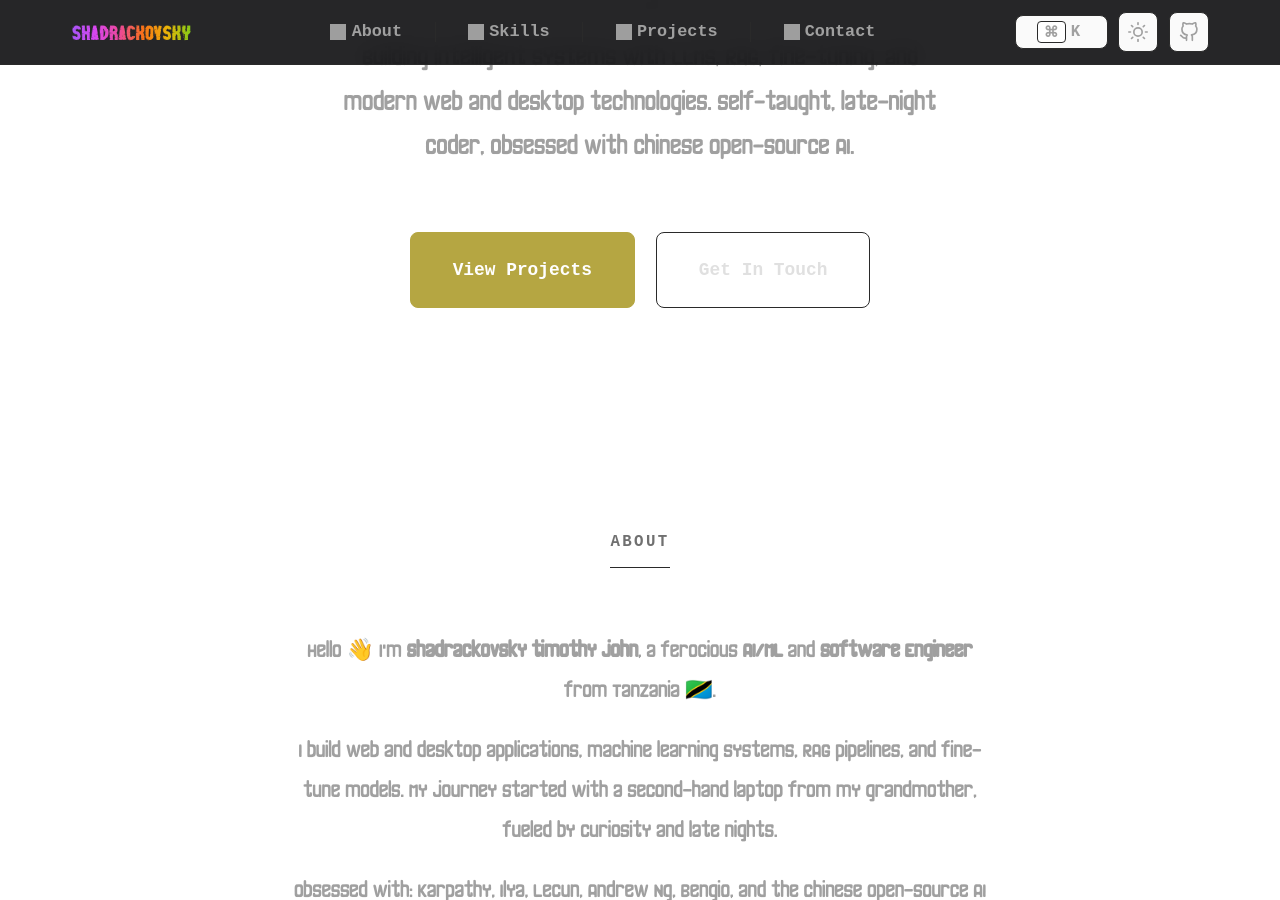
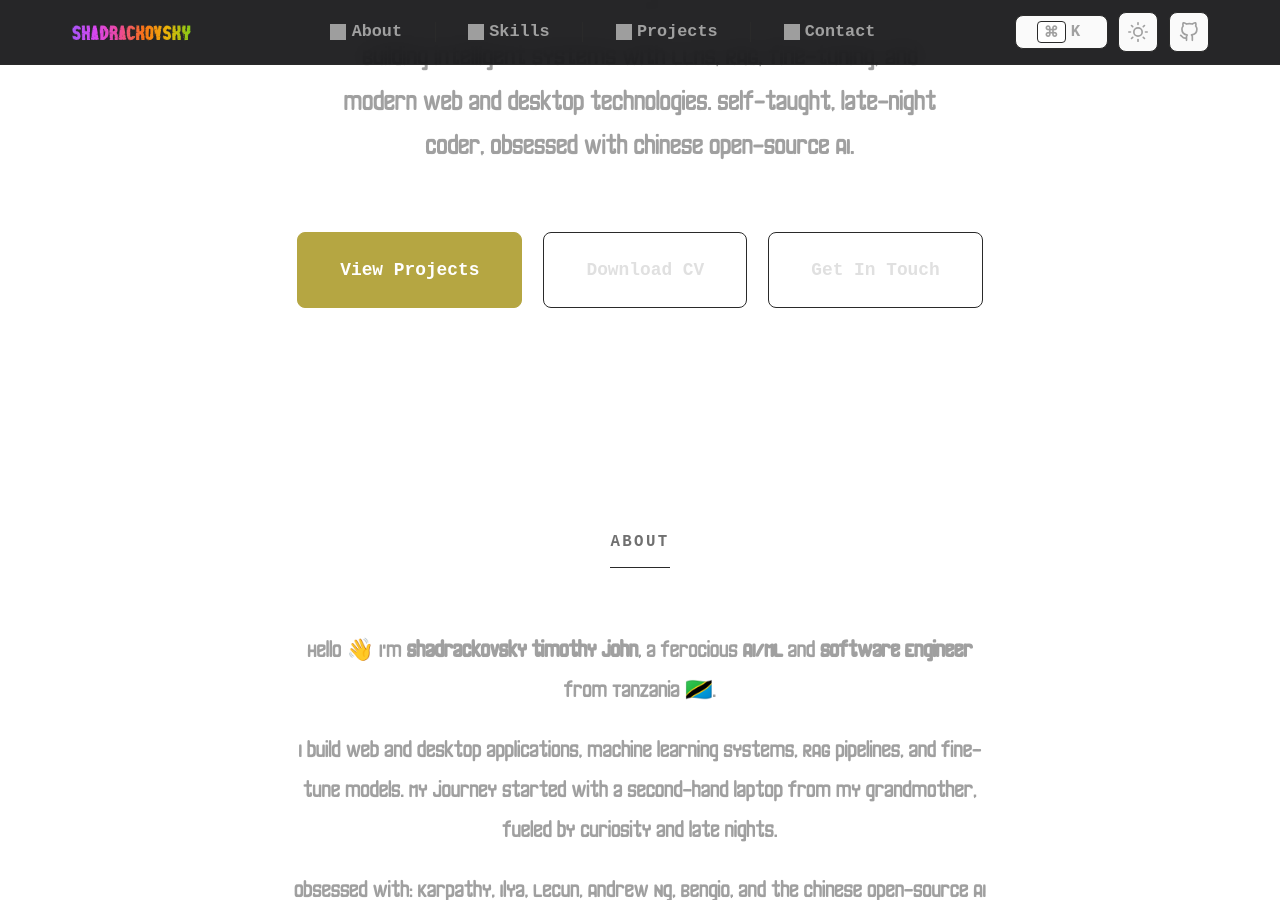
Before and after one commit to zuck30/zuck30, a Jekyll site: the page built from index.md, in a window 1280 px wide and 900 px high, scrolled down 547 px. Built offline with Jekyll 4.4.1, drawn with Linux system fonts in a browser that asks for light colours; grey boxes are pictures that could not be loaded.

Commit message:
Add ICTPack internship, link Azampay, publish CV PDF download
- profile: ICTPack Solutions Ltd frontend/product engineering internship
- profile: link Azampay to azampay.com
- site: Download CV buttons in hero and contact sections
- site: exclude .tex source, publish profile PDF

```diff
--- a/_config.yml
+++ b/_config.yml
@@ -25,6 +25,7 @@ exclude:
   - vendor
   - glitchcodedemo/
   - francode/
+  - profile/shadrack-profile.tex
 
 collections:
   posts:
--- a/index.md
+++ b/index.md
@@ -9,6 +9,7 @@ layout: default
   <p class="hero-subtitle">Building intelligent systems with LLMs, RAG, fine-tuning, and modern web and desktop technologies. Self-taught, late-night coder, obsessed with Chinese open-source AI.</p>
   <div class="hero-buttons">
     <a href="#projects" class="btn btn-primary">View Projects</a>
+    <a href="{{ '/profile/shadrack-profile.pdf' | relative_url }}" class="btn btn-outline" download>Download CV</a>
     <a href="#contact" class="btn btn-outline">Get In Touch</a>
   </div>
 </section>
@@ -453,6 +454,9 @@ layout: default
     <div style="max-width: 500px; margin: 0 auto; text-align: center;">
       <p style="color: var(--text-secondary); font-size: 1.05rem; line-height: 1.8; margin-bottom: var(--spacing-lg);">Open for freelance contracts in AI/ML and web development, open-source AI collaborations, remote software engineering roles.</p>
       <div style="display: flex; flex-wrap: wrap; justify-content: center; gap: var(--spacing-sm);">
+        <a href="{{ '/profile/shadrack-profile.pdf' | relative_url }}" class="btn btn-primary" style="width: 100%; max-width: 320px; display:inline-flex;align-items:center;justify-content:center;gap:8px;white-space:normal;overflow-wrap:anywhere;font-size:0.8rem;line-height:1.35;padding:12px 14px;" download>
+          Download CV (PDF)
+        </a>
         <a href="mailto:mwalyangashadrack@gmail.com" class="btn btn-primary" style="width: 100%; max-width: 320px; display:inline-flex;align-items:center;justify-content:center;gap:8px;white-space:normal;overflow-wrap:anywhere;font-size:0.8rem;line-height:1.35;padding:12px 14px;">
           <img src="https://cdn-icons-png.flaticon.com/128/15047/15047587.png" alt="" class="flaticon" style="width:18px;height:18px;">
           Email Me
```
Also changed, not shown: 2 other files.
